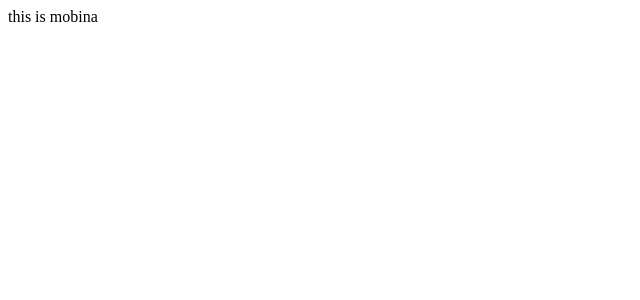
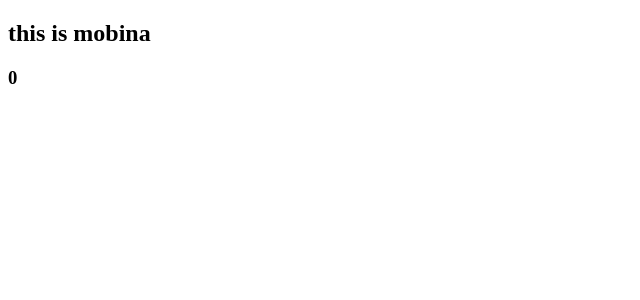
Before and after one commit to mobinasafaei/vue3-updates, a Vue app: page / in a window 1280 px wide. Shown: the top 300 px of the page, without its empty margins (0-640 px from the left). Built offline with nearby package versions, Linux system fonts and the light colour scheme.

Commit message:
modify App using ref in setup

```diff
--- a/src/App.vue
+++ b/src/App.vue
@@ -1,8 +1,14 @@
 <template>
-  <div>{{ msg }}</div>
+  <div>
+    <h2>{{ msg }}</h2>
+    <h3 @click="count++">{{ count }}</h3>
+  </div>
 </template>
 
 <script setup>
+import { ref } from 'vue';
+
 console.log("start");
 const msg = "this is mobina";
+const count=ref(0);
 </script>
```
